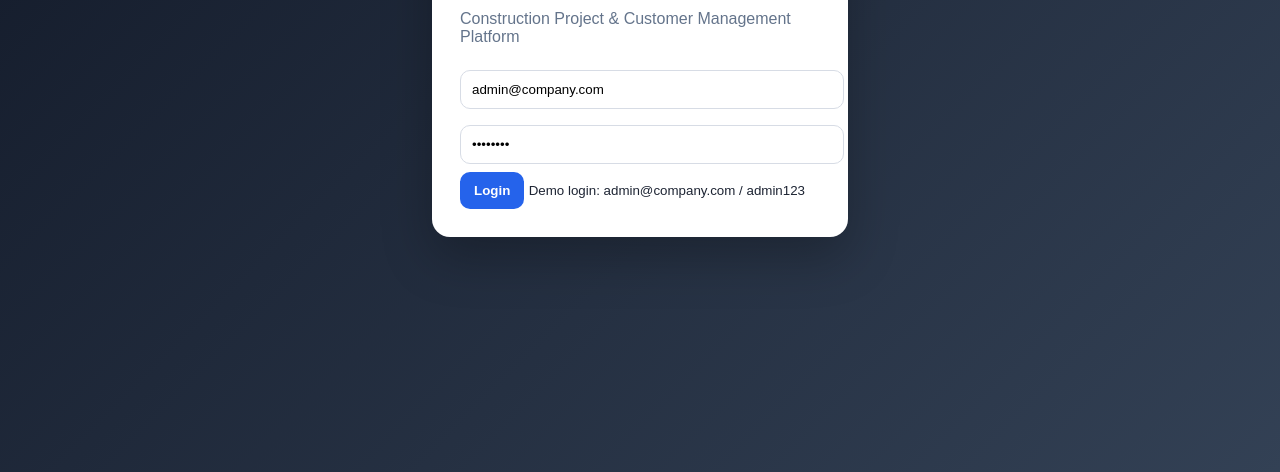
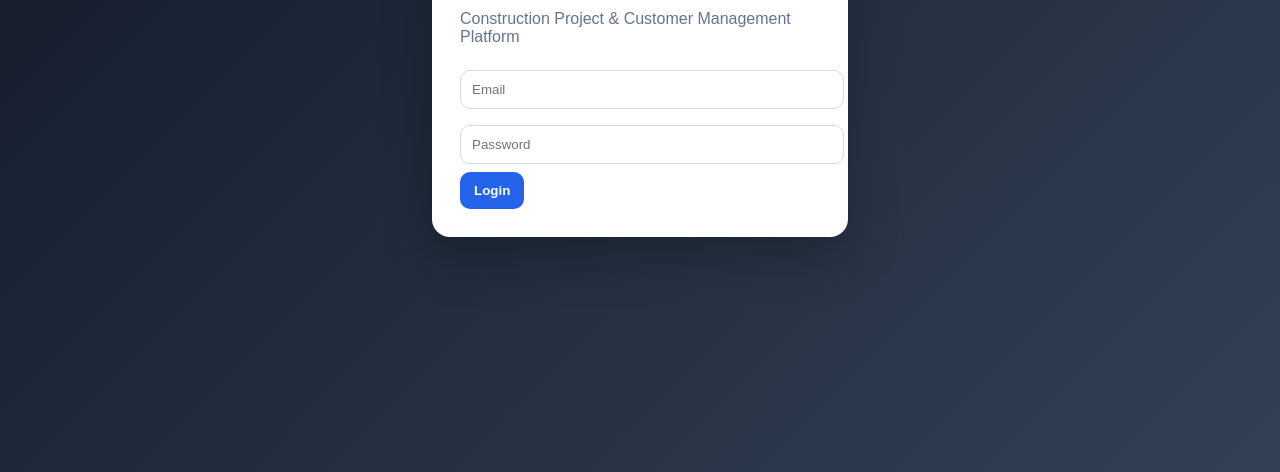
Before and after one commit to quanho2903-cpu/probuild-crm, a website: page probuild-crm/public/index.html in a window 1280 px wide. Shown: the part 328-800 px from the top of the page. Drawn offline with Linux system fonts and the light colour scheme.

Commit message:
Update index.html

```diff
--- a/probuild-crm/public/index.html
+++ b/probuild-crm/public/index.html
@@ -13,10 +13,10 @@
     <div class="login-card">
       <h1>ProBuild CRM</h1>
       <p>Construction Project & Customer Management Platform</p>
-      <input id="loginEmail" placeholder="Email" value="admin@company.com"/>
-      <input id="loginPassword" placeholder="Password" type="password" value="admin123"/>
+     <input id="loginEmail" placeholder="Email"/>
+<input id="loginPassword" placeholder="Password" type="password"/>
       <button onclick="login()">Login</button>
-      <small>Demo login: admin@company.com / admin123</small>
+
     </div>
   </div>
 
```
